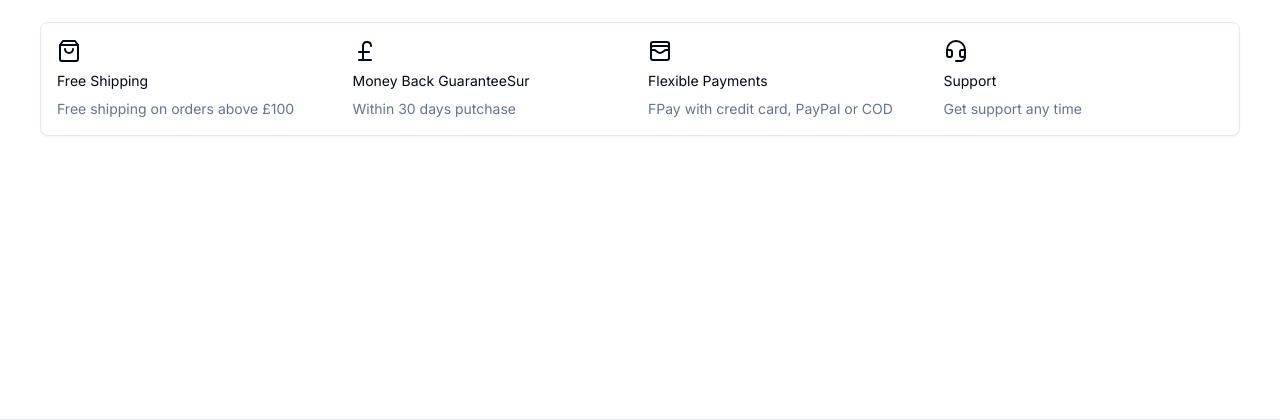
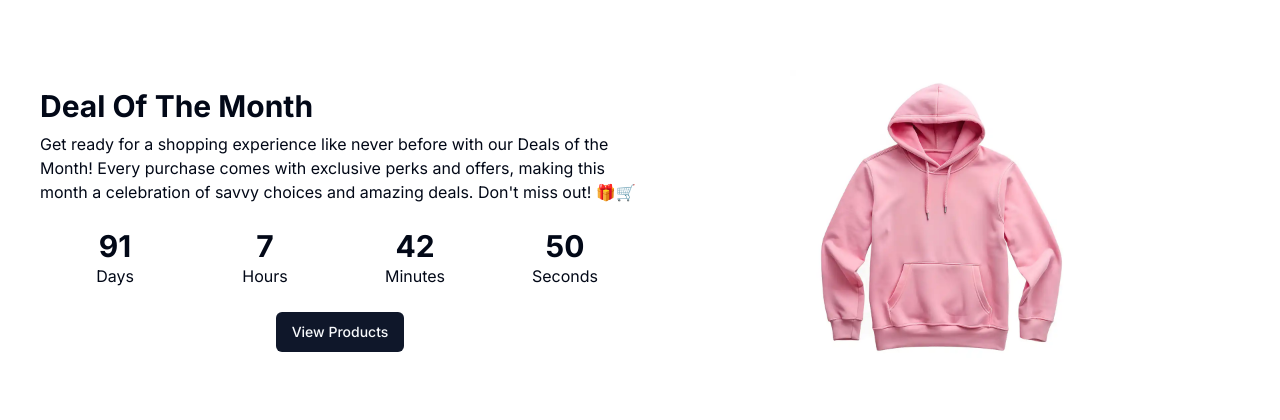
Before and after one commit to zulfiya-yumagulova/prostore, a Next.js app: page / in a window 1280 px wide. Shown: the part 316-736 px from the top of the page. Built offline with nearby package versions, Linux system fonts and the light colour scheme; no server answers; the database is empty.

Commit message:
add countdown component

```diff
--- a/app/(root)/page.tsx
+++ b/app/(root)/page.tsx
@@ -6,6 +6,7 @@
 import ProductCarousel from '@/components/shared/product/product-carousel';
 import ViewAllProductsButton from '@/components/view-all-products';
 import IconBoxes from '@/components/icon-boxes';
+import DealCountdown from '@/components/deal-countdown';
 
 export default async function Homepage() {
   const latestProducts = await getLatestProducts();
@@ -18,6 +19,7 @@
       )}
       <ProductList data={latestProducts} title="Featured Products" limit={6} />
       <ViewAllProductsButton />
+      <DealCountdown />
       <IconBoxes />
     </>
   );
--- /dev/null
+++ b/components/deal-countdown.tsx
@@ -0,0 +1,132 @@
+'use client';
+
+import Link from 'next/link';
+import { Button } from './ui/button';
+import Image from 'next/image';
+import { useEffect, useState } from 'react';
+
+// Static target date (replace with desired date)
+const TARGET_DATE = new Date('2025-08-20T00:00:00');
+
+// Function to calculate the time remaining
+const calculateTimeRemaining = (targetDate: Date) => {
+  const currentTime = new Date();
+  const timeDifference = Math.max(Number(targetDate) - Number(currentTime), 0);
+  return {
+    days: Math.floor(timeDifference / (1000 * 60 * 60 * 24)),
+    hours: Math.floor(
+      (timeDifference % (1000 * 60 * 60 * 24)) / (1000 * 60 * 60)
+    ),
+    minutes: Math.floor((timeDifference % (1000 * 60 * 60)) / (1000 * 60)),
+    seconds: Math.floor((timeDifference % (1000 * 60)) / 1000),
+  };
+};
+
+const DealCountdown = () => {
+  const [time, setTime] = useState<ReturnType<typeof calculateTimeRemaining>>();
+
+  useEffect(() => {
+    // Calculate initial time on client
+    setTime(calculateTimeRemaining(TARGET_DATE));
+
+    const timerInterval = setInterval(() => {
+      const newTime = calculateTimeRemaining(TARGET_DATE);
+      setTime(newTime);
+
+      if (
+        newTime.days === 0 &&
+        newTime.hours === 0 &&
+        newTime.minutes === 0 &&
+        newTime.seconds === 0
+      ) {
+        clearInterval(timerInterval);
+      }
+
+      return () => clearInterval(timerInterval);
+    }, 1000);
+  }, []);
+
+  if (!time) {
+    return (
+      <section className="grid grid-cols-1 md:grid-cols-2 my-20">
+        <div className="flex flex-col gap-2 justify-center">
+          <h3 className="text-3xl font-bold">Loading Countdown...</h3>
+        </div>
+      </section>
+    );
+  }
+
+  if (
+    time.days === 0 &&
+    time.hours === 0 &&
+    time.minutes === 0 &&
+    time.seconds === 0
+  ) {
+    return (
+      <section className="grid grid-cols-1 md:grid-cols-2 my-20">
+        <div className="flex flex-col gap-2 justify-center">
+          <h3 className="text-3xl font-bold">Deal Has Ended</h3>
+          <p>
+            This deal is no longer available. Check out our latest promotions!
+          </p>
+
+          <div className="text-center">
+            <Button asChild>
+              <Link href="/search">View Products</Link>
+            </Button>
+          </div>
+        </div>
+        <div className="flex justify-center">
+          <Image
+            src="/images/promo.jpg"
+            alt="promotion"
+            width={300}
+            height={200}
+          />
+        </div>
+      </section>
+    );
+  }
+
+  return (
+    <section className="grid grid-cols-1 md:grid-cols-2 my-20">
+      <div className="flex flex-col gap-2 justify-center">
+        <h3 className="text-3xl font-bold">Deal Of The Month</h3>
+        <p>
+          Get ready for a shopping experience like never before with our Deals
+          of the Month! Every purchase comes with exclusive perks and offers,
+          making this month a celebration of savvy choices and amazing deals.
+          Don&apos;t miss out! 🎁🛒
+        </p>
+        <ul className="grid grid-cols-4">
+          <StatBox label="Days" value={time.days} />
+          <StatBox label="Hours" value={time.hours} />
+          <StatBox label="Minutes" value={time.minutes} />
+          <StatBox label="Seconds" value={time.seconds} />
+        </ul>
+        <div className="text-center">
+          <Button asChild>
+            <Link href="/search">View Products</Link>
+          </Button>
+        </div>
+      </div>
+      <div className="flex justify-center">
+        <Image
+          src="/images/promo.jpg"
+          alt="promotion"
+          width={300}
+          height={200}
+        />
+      </div>
+    </section>
+  );
+};
+
+const StatBox = ({ label, value }: { label: string; value: number }) => (
+  <li className="p-4 w-full text-center">
+    <p className="text-3xl font-bold">{value}</p>
+    <p>{label}</p>
+  </li>
+);
+
+export default DealCountdown;
```
